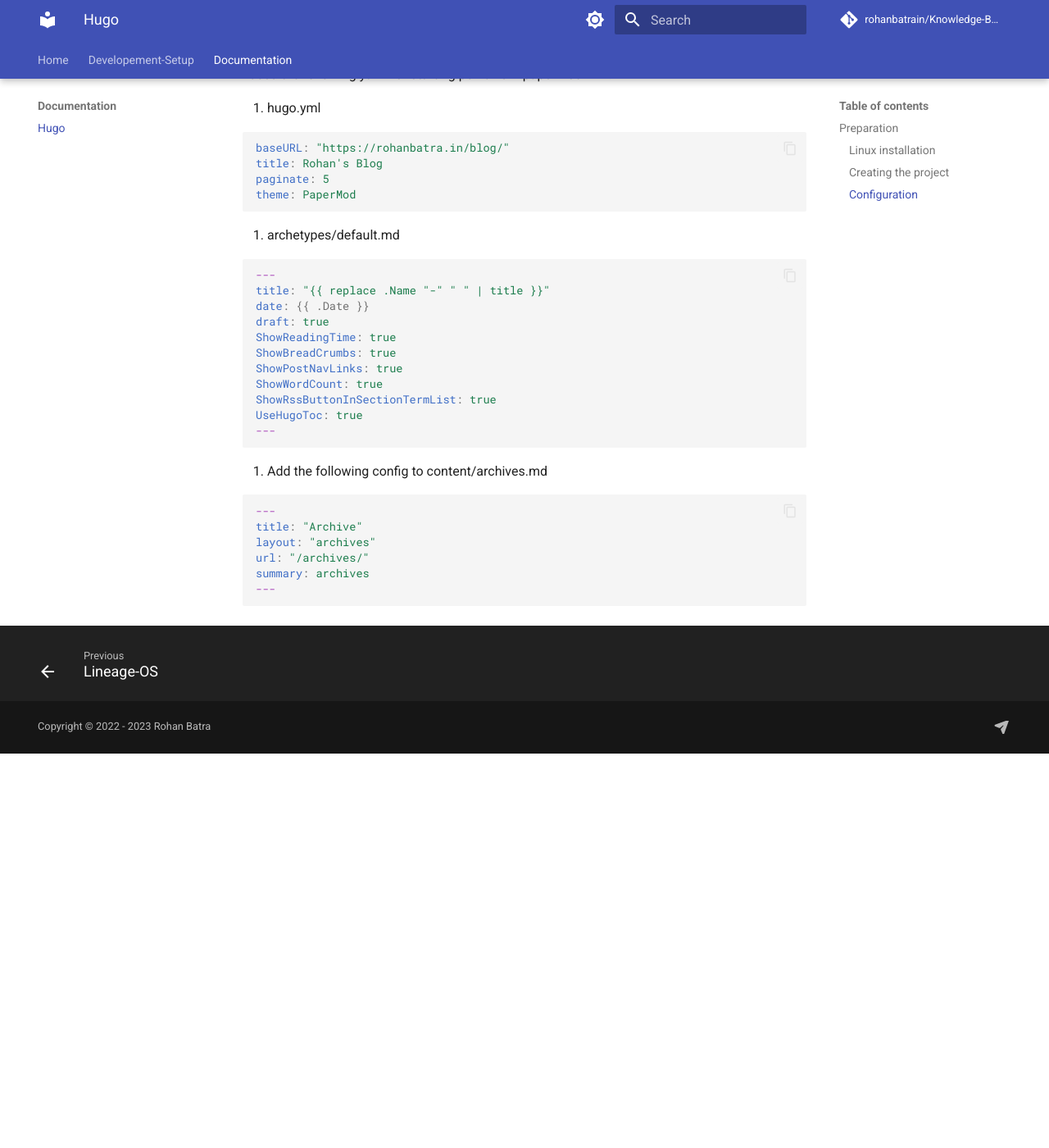
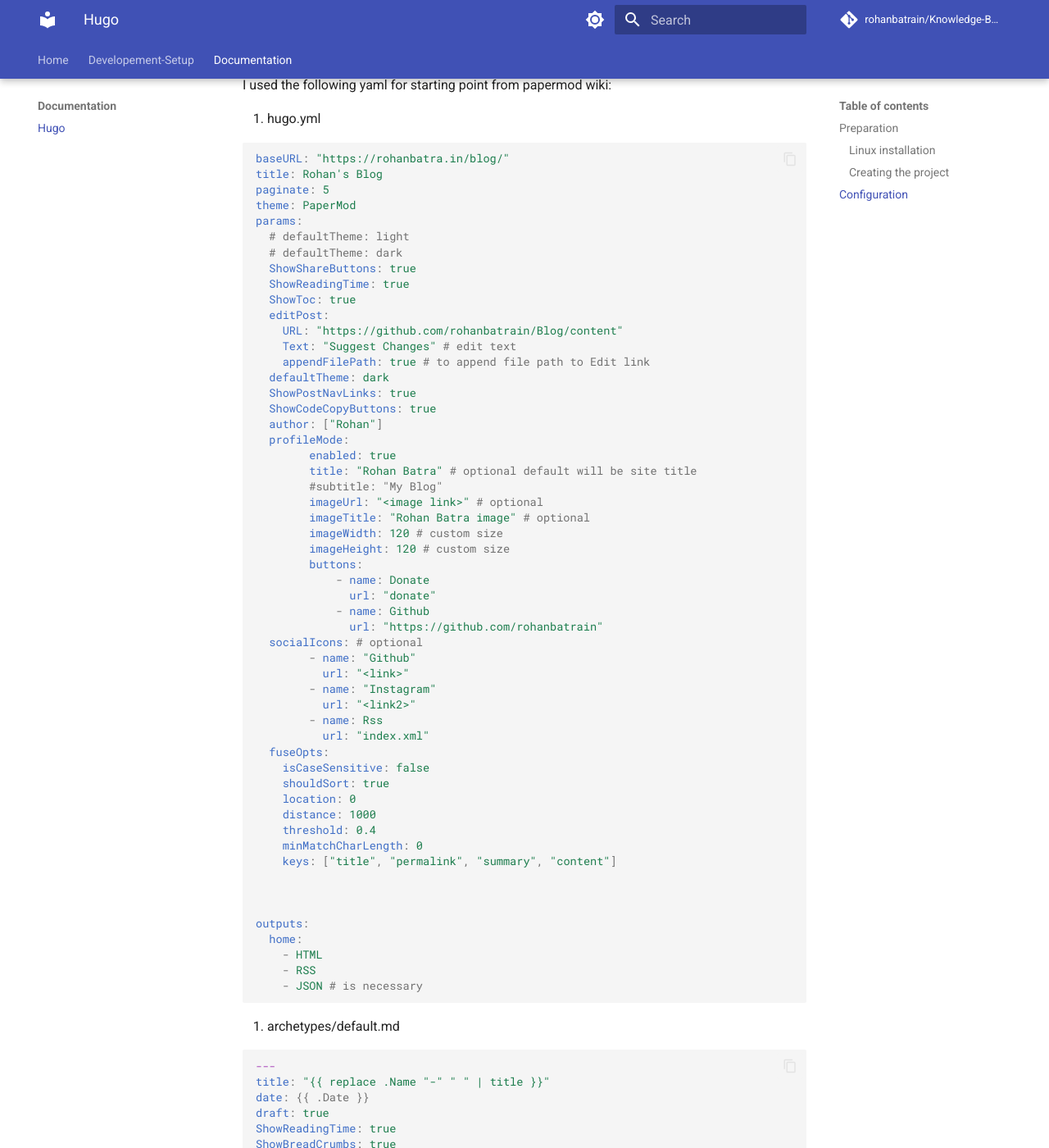
Before and after one commit to rohanbatrain/knowledge-base, an MkDocs documentation site: the page built from docs/Documentation/Hugo.md, in a window 1280 px wide and 1400 px high, scrolled down 886 px. Shown: the whole window at 82% size. Built offline with MkDocs 1.6.1 and Material for MkDocs 9.7.7, drawn with Linux system fonts in a browser that asks for light colours; nearby versions of some CDN libraries; library files that are not in the unit come from our copies; comment, search, counter and statistics services are not loaded; before the commit the page ends 1805 px from its top, so only the background shows below that; some of the changed text lies outside the part shown.

Commit message:
updated configs

````diff
--- a/docs/Documentation/Hugo.md
+++ b/docs/Documentation/Hugo.md
@@ -27,7 +27,7 @@ cd themes/PaperMod
 git pull
 ```
 
-### Configuration
+## Configuration
 
 I used the following yaml for starting point from papermod wiki:
 
@@ -38,6 +38,56 @@ baseURL: "https://rohanbatra.in/blog/"
 title: Rohan's Blog
 paginate: 5
 theme: PaperMod
+params:
+  # defaultTheme: light
+  # defaultTheme: dark
+  ShowShareButtons: true
+  ShowReadingTime: true
+  ShowToc: true
+  editPost:
+    URL: "https://github.com/rohanbatrain/Blog/content"
+    Text: "Suggest Changes" # edit text
+    appendFilePath: true # to append file path to Edit link
+  defaultTheme: dark
+  ShowPostNavLinks: true
+  ShowCodeCopyButtons: true
+  author: ["Rohan"]
+  profileMode:
+        enabled: true
+        title: "Rohan Batra" # optional default will be site title
+        #subtitle: "My Blog"
+        imageUrl: "<image link>" # optional
+        imageTitle: "Rohan Batra image" # optional
+        imageWidth: 120 # custom size
+        imageHeight: 120 # custom size
+        buttons:
+            - name: Donate
+              url: "donate"
+            - name: Github
+              url: "https://github.com/rohanbatrain"
+  socialIcons: # optional
+        - name: "Github"
+          url: "<link>"
+        - name: "Instagram"
+          url: "<link2>"
+        - name: Rss
+          url: "index.xml"
+  fuseOpts:
+    isCaseSensitive: false
+    shouldSort: true
+    location: 0
+    distance: 1000
+    threshold: 0.4
+    minMatchCharLength: 0
+    keys: ["title", "permalink", "summary", "content"]
+
+
+
+outputs:
+  home:
+    - HTML
+    - RSS
+    - JSON # is necessary
 ```
 
 2. archetypes/default.md
@@ -66,3 +116,12 @@ url: "/archives/"
 summary: archives
 ---
 ```
+
+4. Make folders and files
+
+You would make:
+
+* content/categories.md
+* content/archive.md
+* content/search.md
+* content/donate.md
````
